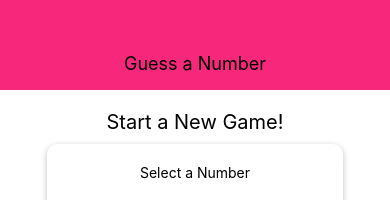
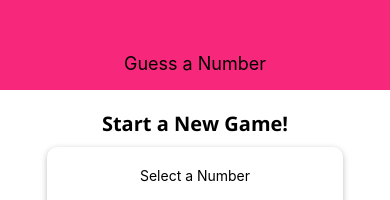
Before and after one commit to ali-bulut/react-native-guessing-number-app, a React Native app: screen / in a window 390 px wide. Shown: the top 200 px of the page. Built offline with nearby package versions, Linux system fonts and the light colour scheme.

Commit message:
custom fonts have been added to the project

```diff
--- a/App.js
+++ b/App.js
@@ -1,15 +1,30 @@
 import React, {useState} from 'react';
 import { StyleSheet, View } from 'react-native';
+import {AppLoading} from 'expo';
+
+import * as Font from 'expo-font';
 
 import Header from './components/Header';
 import StartGameScreen from './screens/StartGameScreen';
 import GameScreen from './screens/GameScreen';
 import GameOverScreen from './screens/GameOverScreen';
 
+const fetchFonts = () => {
+  return Font.loadAsync({
+    'open-sans': require('./assets/fonts/OpenSans-Regular.ttf'),
+    'open-sans-bold': require('./assets/fonts/OpenSans-Bold.ttf')
+  })
+}
+
 export default function App() {
 
   const [userNumber, setUserNumber] = useState();
   const [guessRounds, setGuessRounds] = useState(0);
+  const [dataLoaded, setDataLoaded] = useState(false);
+
+  if(!dataLoaded){
+    return <AppLoading startAsync={fetchFonts} onFinish={() => setDataLoaded(true)} onError={(err) => console.log(err)} />
+  }
 
   const configureNewGameHandler = () => {
     setGuessRounds(0);
--- a/package.json
+++ b/package.json
@@ -12,7 +12,8 @@
     "react": "~16.9.0",
     "react-dom": "~16.9.0",
     "react-native": "https://github.com/expo/react-native/archive/sdk-37.0.1.tar.gz",
-    "react-native-web": "~0.11.7"
+    "react-native-web": "~0.11.7",
+    "expo-font": "~8.1.0"
   },
   "devDependencies": {
     "babel-preset-expo": "~8.1.0",
--- a/screens/StartGameScreen.js
+++ b/screens/StartGameScreen.js
@@ -72,6 +72,8 @@ const styles = StyleSheet.create({
         alignItems:"center"
     },
     title:{
+        //it comes from the definition which is applied on App.js file.
+        fontFamily:'open-sans-bold',
         fontSize:20,
         marginVertical: 10
     },
```
Also changed, not shown: assets/fonts/OpenSans-Bold.ttf (added), assets/fonts/OpenSans-Regular.ttf (added).
